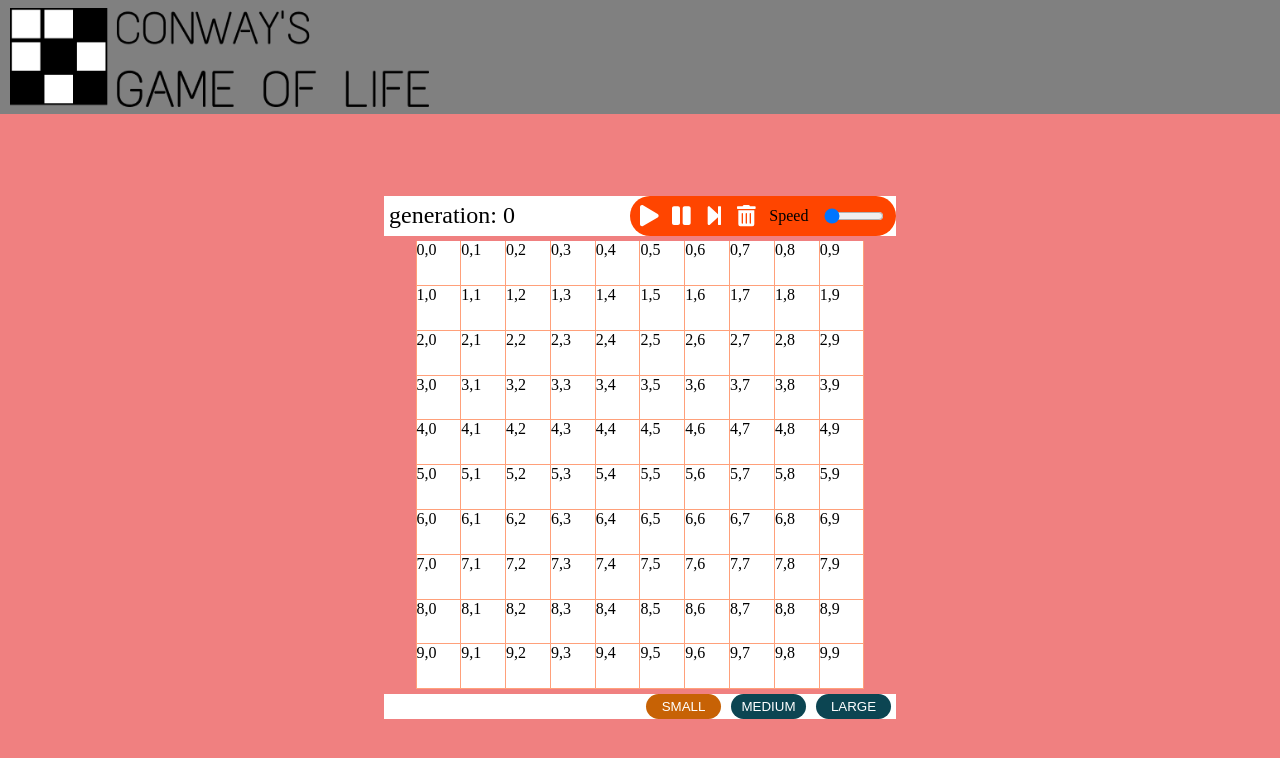
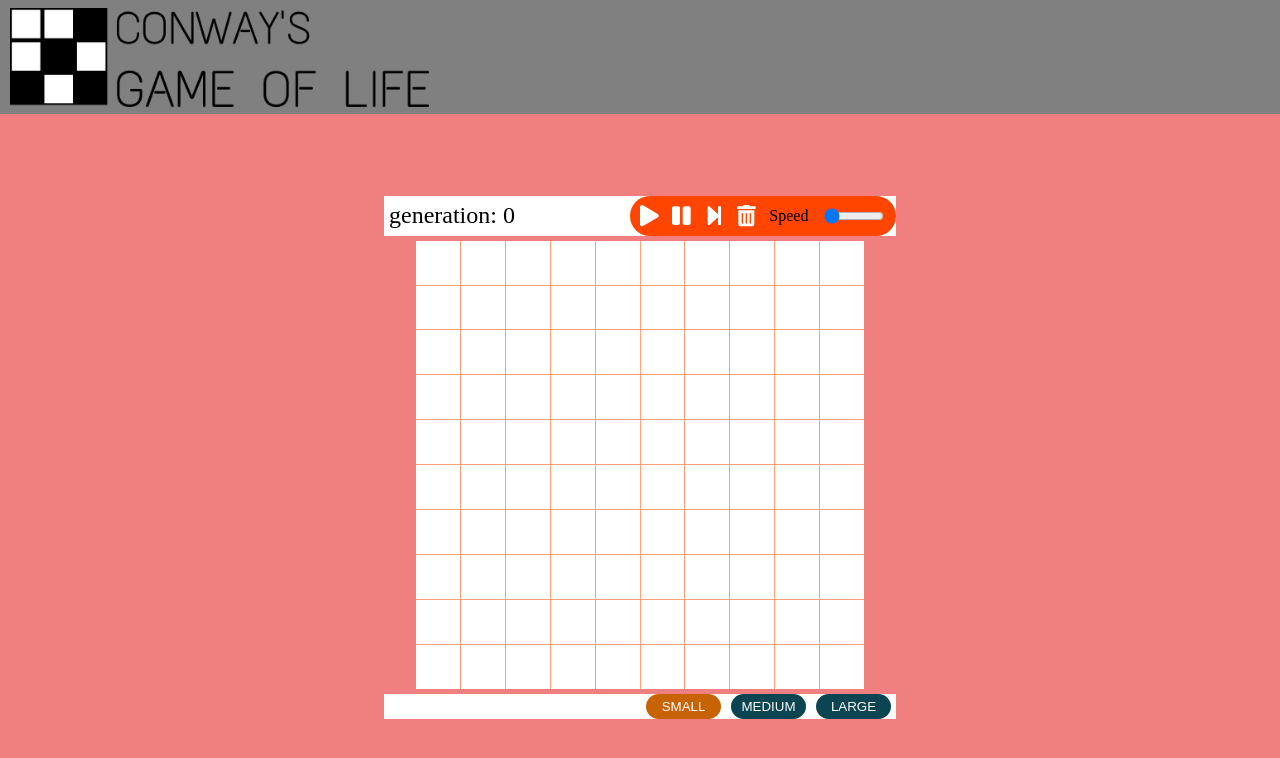
Before and after one commit to AryMF/ConwaysGameOfLife, a React (Create React App) app: page / in a window 1280 px wide. Shown: the top 758 px of the page. Built offline with nearby package versions, Linux system fonts and the light colour scheme; a web font is replaced by a local one.

Commit message:
:bug: Fixed: flicker on grid size change

```diff
--- a/src/components/GameArea/GameArea.component.jsx
+++ b/src/components/GameArea/GameArea.component.jsx
@@ -116,6 +116,7 @@ function GameArea() {
 
 			<Styles.BarContainer>
 				<Styles.CounterText />
+				<div>
 					<Styles.ButtonStyled
 						isActive={gameConfigurations.gridSize === smallGrid ? true : false}
 						onClick={() => updateGridSize(smallGrid)}
@@ -134,6 +135,7 @@ function GameArea() {
 					>
 						LARGE
 					</Styles.ButtonStyled>
+				</div>
 			</Styles.BarContainer>
 		</Styles.Main>
 	);
--- a/src/components/Grid/Grid.component.jsx
+++ b/src/components/Grid/Grid.component.jsx
@@ -10,12 +10,12 @@ function Grid({arrayOfElements, gameConfigurations, updateCellStatus}) {
 				colorStatus={element}
 				size={gridSize}
 				onClick={() => updateCellStatus(rowIndex, colIndex)}
-		> {rowIndex + ',' + colIndex}</Styles.Cell>;
+			/>;
 		});
 	});
 
 	return (
-		<Styles.Grid>
+		<Styles.Grid colNumber={gridSize}>
 			{ cellsToDraw }
 		</Styles.Grid>
 	);
--- a/src/components/Grid/Grid.styles.jsx
+++ b/src/components/Grid/Grid.styles.jsx
@@ -1,9 +1,14 @@
 import styled from 'styled-components';
 
 const Grid = styled.div `
-    display: flex;
+    /* display: flex;
     flex-direction: row;
-    flex-wrap: wrap;
+    flex-wrap: wrap; */
+    --colNumber: ${props => props.colNumber};
+    display: grid;
+    grid-template-columns: repeat(var(--colNumber), 1fr);
+    column-gap: 1px;
+    row-gap: 1px;
     width: 35vw;
     height: 35vw;
     background-color: lightsalmon;
@@ -15,12 +20,8 @@ const Grid = styled.div `
 `;
 
 const Cell = styled.div `
-    --size: ${props => props.size};
     --color: ${props => props.colorStatus ? 'DodgerBlue' : 'white'};
     background-color: var(--color);
-    width: calc((35vw / var(--size)) - 1px);
-    height: calc((35vw / var(--size)) - 1px);
-    margin: .5px;
     border: none;
 
     :hover {
```
Lines whose indentation alone changed are shown as unchanged.
